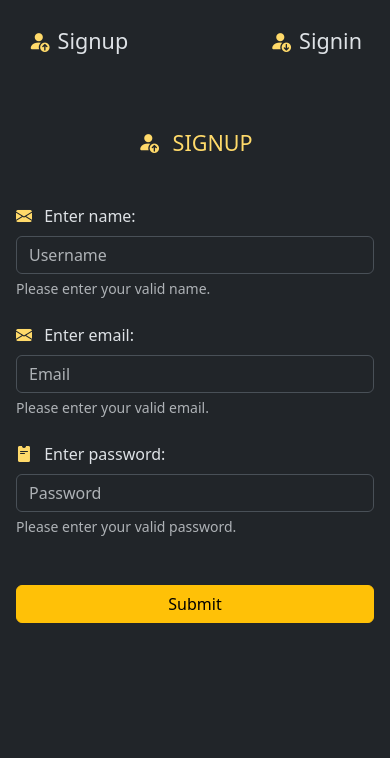
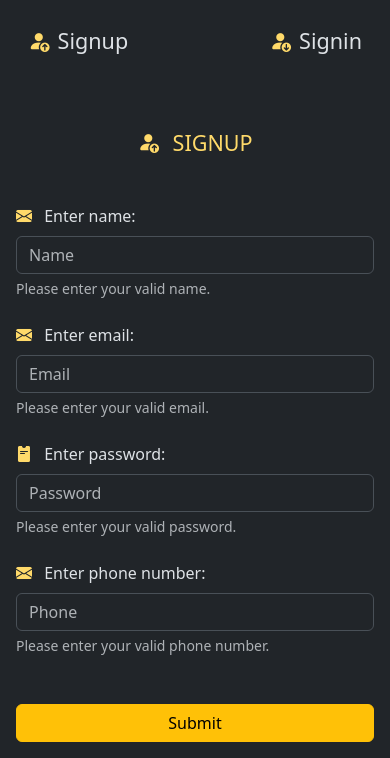
Before and after one commit to AlexTheGreat510/STS-website-bootstrap, a website: page signup.html in a window 390 px wide. Shown: the part 97-855 px from the top of the page. Drawn offline with nearby package versions, Linux system fonts and the light colour scheme.

Commit message:
added: phone number input

```diff
--- a/signup.html
+++ b/signup.html
@@ -69,7 +69,7 @@
 
         <!-- NAME -->
         <label class="form-label" for="username"><i class="bi bi-envelope-fill"></i> Enter name:</label>
-        <input type="text" class="form-control" id="username" placeholder="Username">
+        <input type="text" class="form-control" id="username" placeholder="Name">
         <div class="form-text">Please enter your valid name.</div>
 
         <!-- EMAIL -->
@@ -82,6 +82,11 @@
         <input type="password" class="form-control" id="userpass" placeholder="Password">
         <div class="form-text">Please enter your valid password.</div>
 
+        <!-- PHONE -->
+        <label class="mt-4 form-label" for="userphone"><i class="bi bi-envelope-fill"></i> Enter phone number:</label>
+        <input type="text" class="form-control" id="userphone" placeholder="Phone">
+        <div class="form-text">Please enter your valid phone number.</div>
+
         <!-- SUBMIT -->
         <button type="submit" class="mt-5 w-100 btn btn-warning">Submit</button>
     </form>
```
Also changed, not shown: signin.html (+5 -0 lines).
